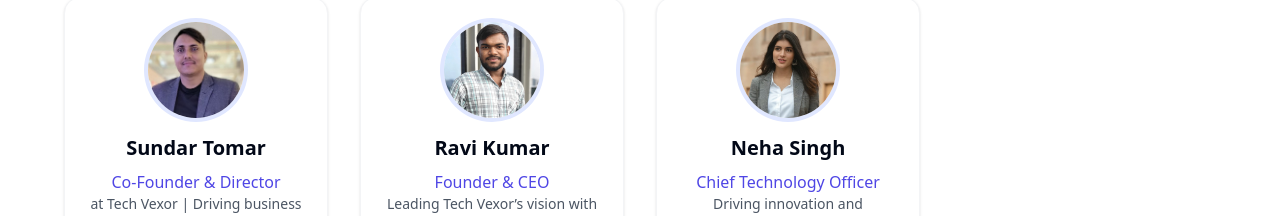
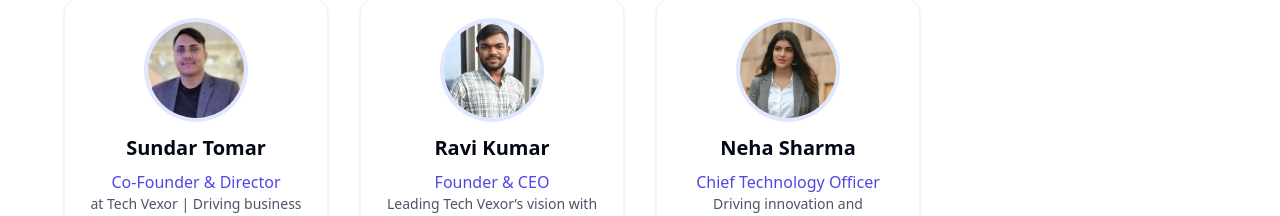
Before and after one commit to ravikmr0/TechV, a React (Vite) app: page /about in a window 1280 px wide. Shown: the part 1680-1896 px from the top of the page. Built offline with nearby package versions, Linux system fonts and the light colour scheme; no server answers.

Commit message:
Update about.tsx

```diff
--- a/src/pages/about.tsx
+++ b/src/pages/about.tsx
@@ -24,7 +24,7 @@ const teamMembers = [
     email: "info@techvexor.com",
   },
   {
-    name: "Neha Singh",
+    name: "Neha Sharma",
     role: "Chief Technology Officer",
     image: "/images/neha.jpeg",
     experience: "Driving innovation and technology strategy to accelerate business growth and digital transformation.",
```
